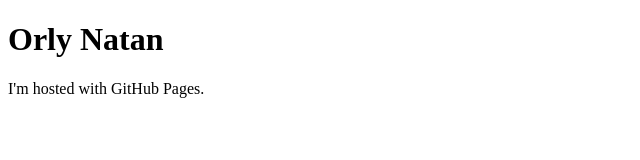
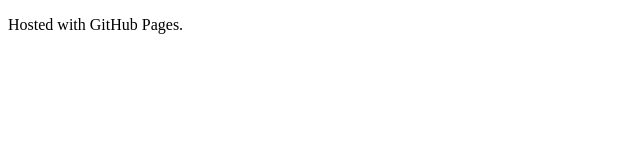
Before and after one commit to onatan/onatan.github.io, a plain HTML site: page index.html in a window 1280 px wide. Shown: the whole page, without its empty margins (0-640 px from the left). Drawn offline with Linux system fonts and the light colour scheme.

Commit message:
Update index.html

```diff
--- a/index.html
+++ b/index.html
@@ -1,7 +1,6 @@
 <!DOCTYPE html>
 <html>
 <body>
-<h1>Orly Natan</h1>
-<p>I'm hosted with GitHub Pages.</p>
+<p>Hosted with GitHub Pages.</p>
 </body>
 </html>
```
